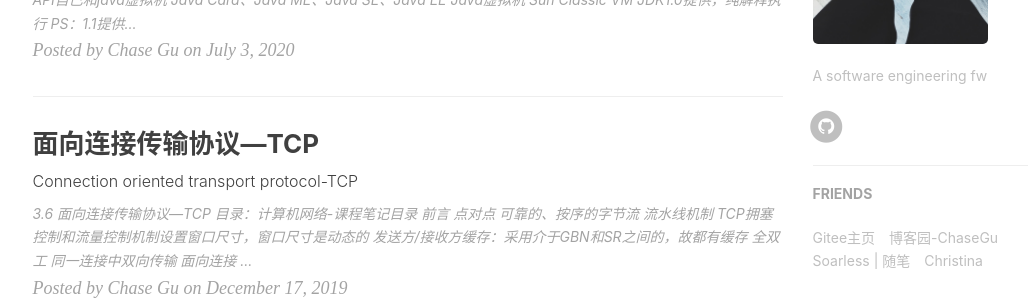
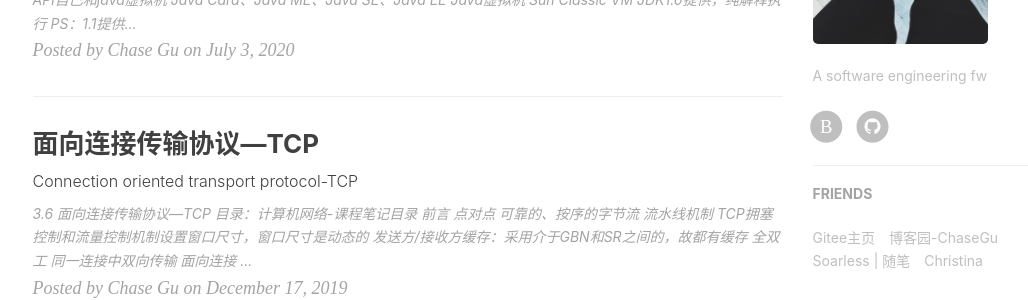
Before and after one commit to Chase-Gu/Chase-Gu.github.io, a Jekyll site: the page built from index.html, in a window 1280 px wide and 1400 px high, scrolled down 673 px. Shown: the part 143-443 px from the top of the window, without its empty margins (135-1163 px from the left). Built offline with Jekyll 4.4.1, drawn with Linux system fonts in a browser that asks for light colours; nearby versions of some CDN libraries; the list of posts is cut into pages by our own code; comment, search, counter and statistics services are not loaded.

Commit message:
update sns-links.html: add bilibili

```diff
--- a/_includes/sns-links.html
+++ b/_includes/sns-links.html
@@ -25,6 +25,16 @@
         <i class="fa fa-circle fa-stack-2x"></i>
         <i class="fa fa-twitter fa-stack-1x fa-inverse"></i>
       </span>
+    </a>
+  </li>
+  {% endif %}
+  {% if site.bilibili_id %}
+  <li>
+    <a target="_blank" href="https://space.bilibili.com/{{ site.bilibili_id }}">
+        <span class="fa-stack fa-lg">
+         <i class="fa fa-circle fa-stack-2x"></i>
+            <i class="fa  fa-stack-1x fa-inverse">B</i>
+        </span>
     </a>
   </li>
   {% endif %}
```
